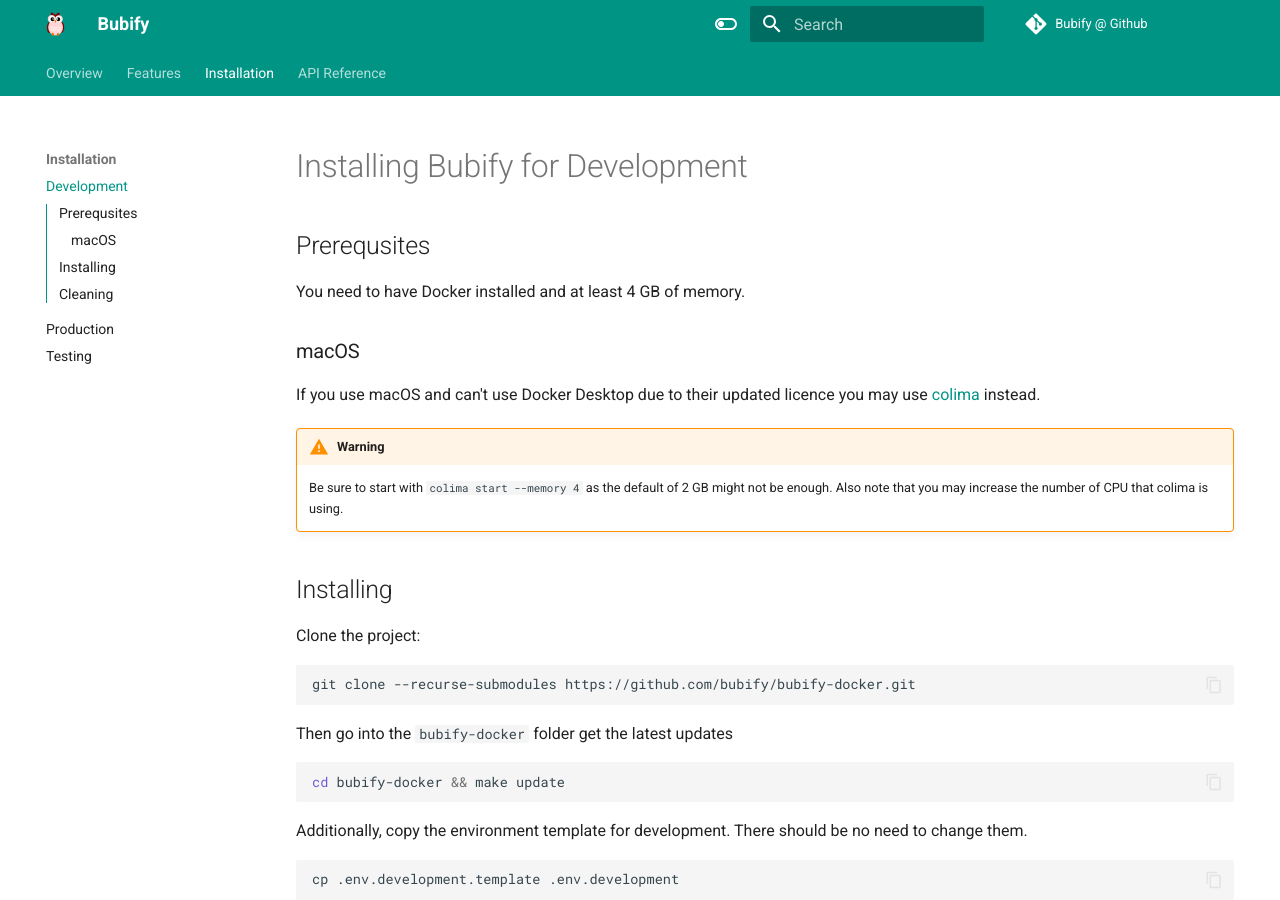
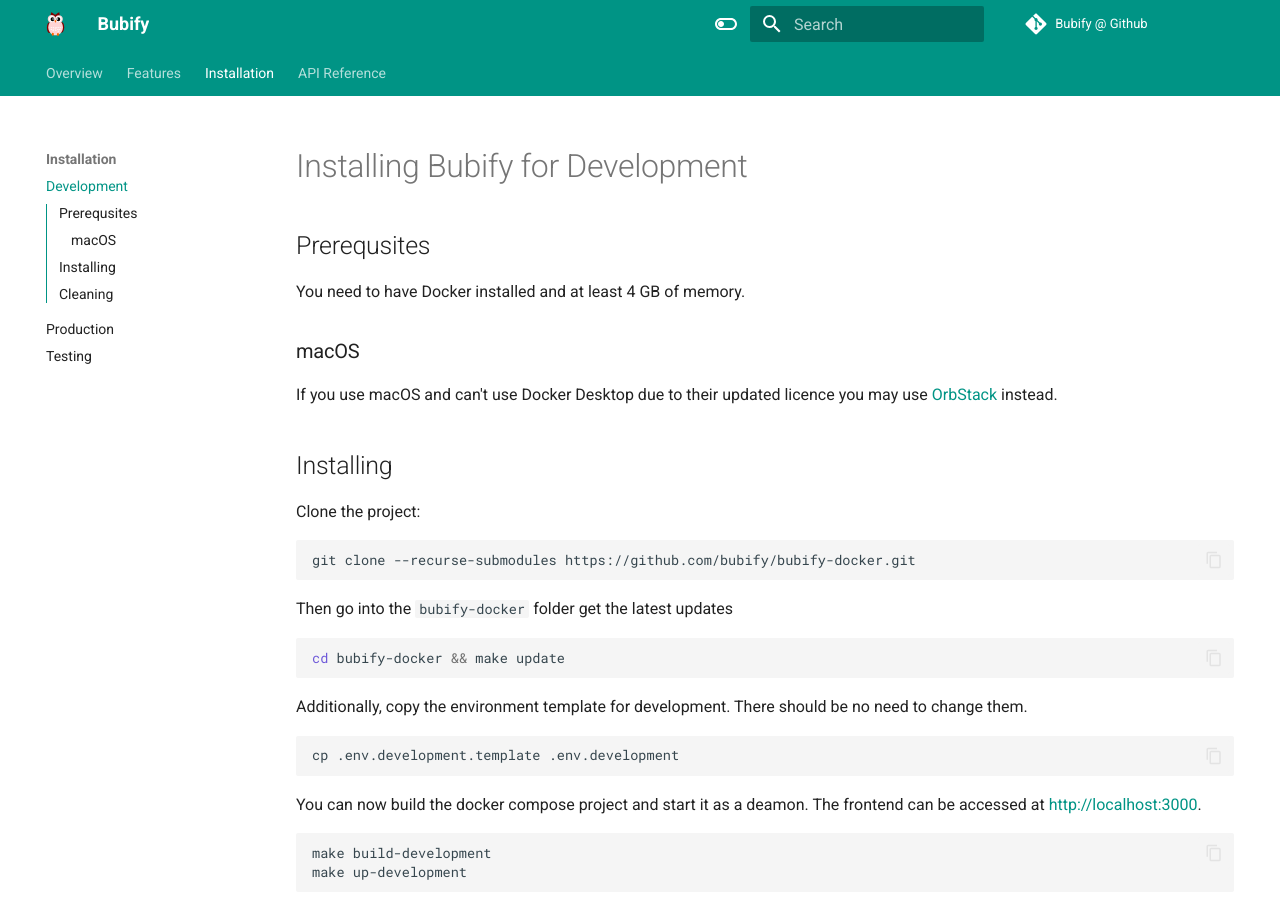
Before and after one commit to bubify/bubify.github.io, an MkDocs documentation site: the page built from docs/development.md, in a window 1280 px wide and 900 px high. Built offline with MkDocs 1.6.1 and Material for MkDocs 9.7.7, drawn with Linux system fonts in a browser that asks for light colours; comment, search, counter and statistics services are not loaded.

Commit message:
Update development.md

```diff
--- a/docs/development.md
+++ b/docs/development.md
@@ -9,11 +9,7 @@
 You need to have Docker installed and at least 4 GB of memory.
 
 ### macOS
-If you use macOS and can't use Docker Desktop due to their updated licence you may use [colima](https://github.com/abiosoft/colima) instead.
-
-!!! warning
-
-    Be sure to start with `colima start --memory 4` as the default of 2 GB might not be enough. Also note that you may increase the number of CPU that colima is using.
+If you use macOS and can't use Docker Desktop due to their updated licence you may use [OrbStack](https://orbstack.dev/) instead.
 
 ## Installing
 
```
